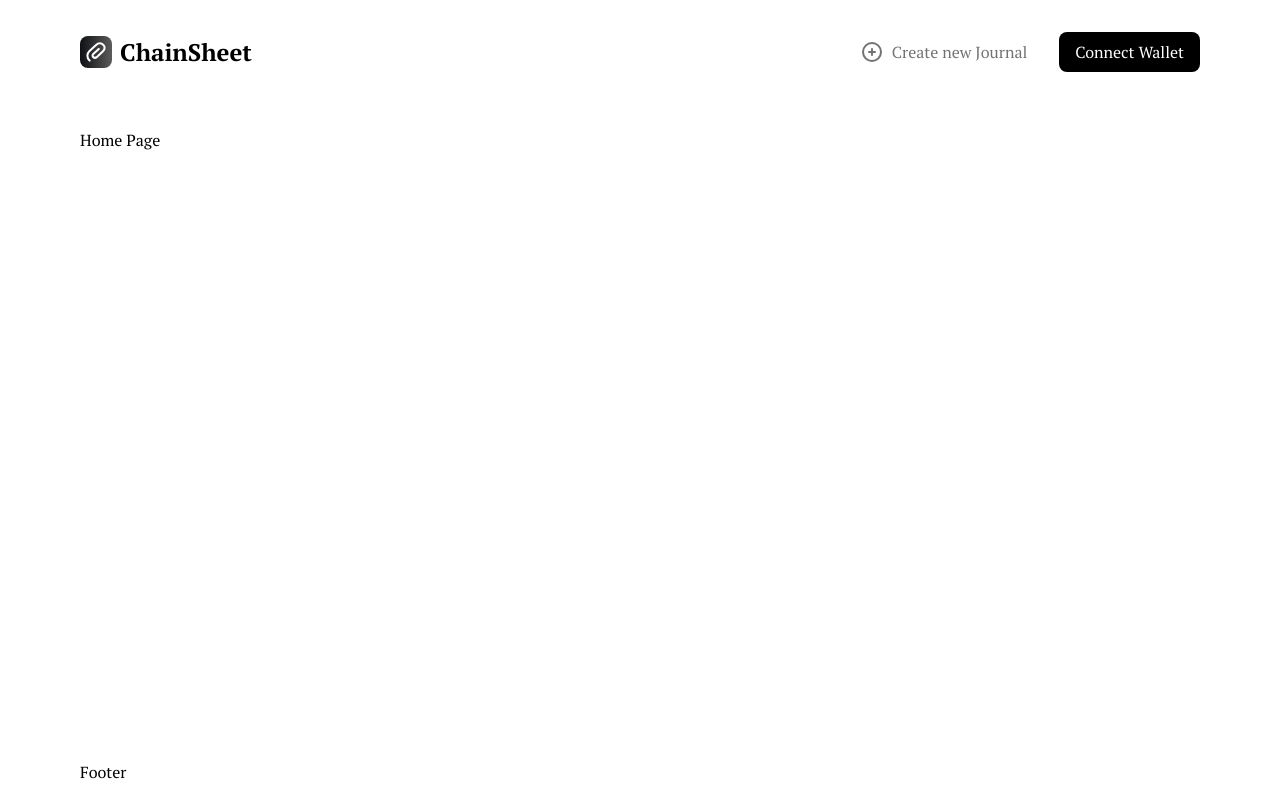
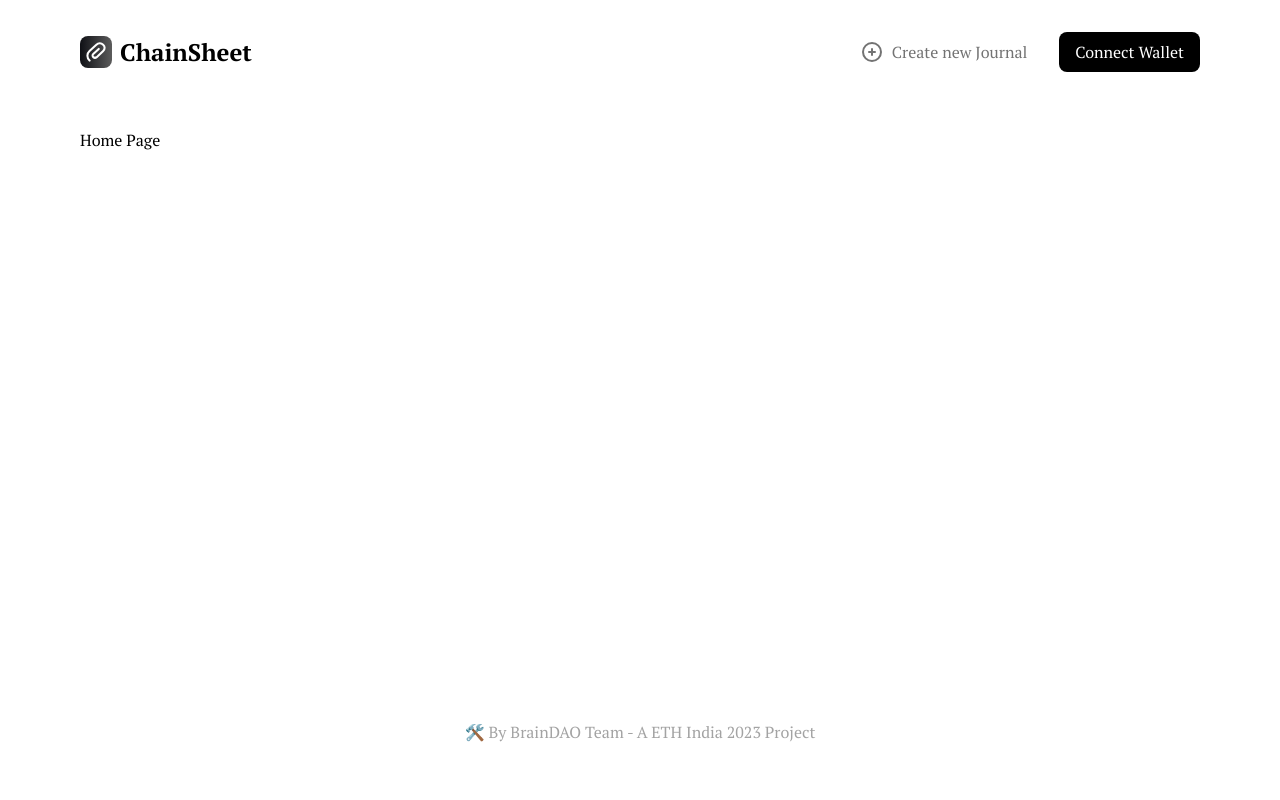
Before and after one commit to Royal-lobster/ChainSheets, a Next.js app: page / in a window 1280 px wide. Built offline with nearby package versions, Linux system fonts and the light colour scheme.

Commit message:
added footer markup

```diff
--- a/app/(layout)/Footer.tsx
+++ b/app/(layout)/Footer.tsx
@@ -1,7 +1,11 @@
 import React from "react";
 
 const Footer = () => {
-	return <div>Footer</div>;
+  return (
+    <footer className="p-10 text-neutral-400 text-center">
+      🛠️ By BrainDAO Team - A ETH India 2023 Project
+    </footer>
+  );
 };
 
 export default Footer;
```
